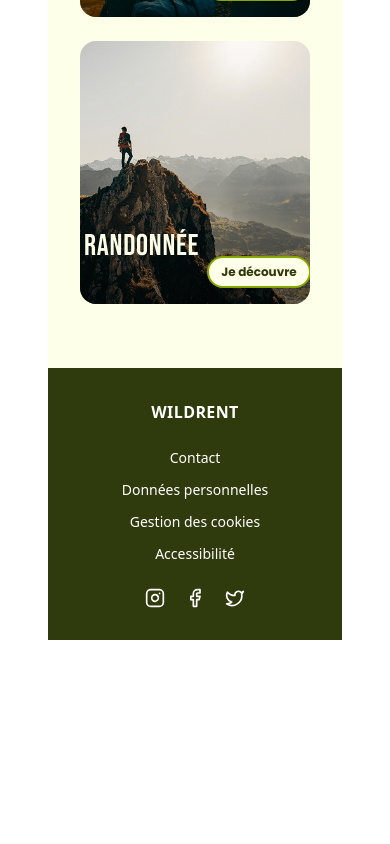
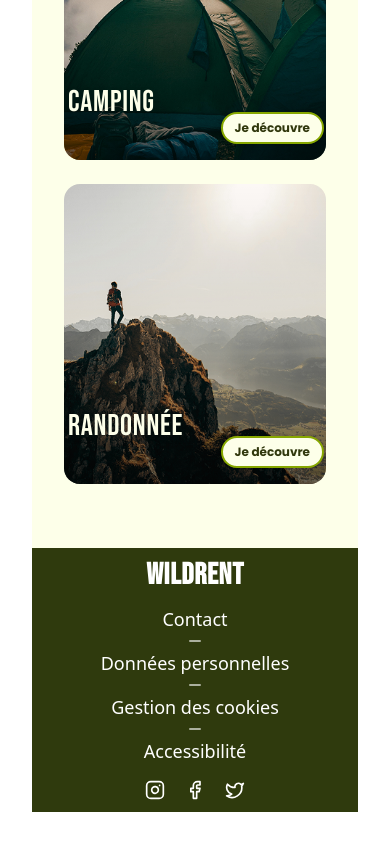
Before and after one commit to WildCodeSchool/2025-03-wns-green-WildRent, a React (Vite) app in the folder frontend/: page / in a window 390 px wide. Shown: the part 1690-2534 px from the top of the page. Before the commit the page ends 2362 px from the top, so only its background shows below. Built offline with nearby package versions, Linux system fonts and the light colour scheme.

Commit message:
style(footer): finalize responsive footer layout

```diff
--- a/frontend/src/App.tsx
+++ b/frontend/src/App.tsx
@@ -5,11 +5,11 @@ import { Navbar } from "./components/Layout/Navbar/Navbar";
 
 function App() {
   return (
-        <div className="max-w-4xl mx-auto mt-10 px-4">
+        <>
           <Navbar />
           <CategoryGrid />
           <Footer />
-        </div>
+        </>
   );
 }
 
--- a/frontend/src/components/Layout/Footer/Footer.tsx
+++ b/frontend/src/components/Layout/Footer/Footer.tsx
@@ -1,22 +1,19 @@
-import {
-  Instagram,
-  Facebook,
-  Twitter,
-} from "lucide-react";
+import { Instagram, Facebook, Twitter } from "lucide-react";
 import { footerStyles as s } from "../Footer/footer.styles";
 
 export const Footer = () => {
   return (
     <footer className={s.wrapper}>
+      <div className="w-full">
         {/* Desktop & Tablet */}
         <div className={s.desktop.container}>
           <span className={s.desktop.logo}>WILDRENT</span>
 
           <nav className={s.desktop.nav}>
-          <a href="#">Contact</a>
-          <a href="#">Données personnelles</a>
-          <a href="#">Gestion des cookies</a>
-          <a href="#">Accessibilité</a>
+            <a href="/contact">Contact</a>
+            <a href="/privacy">Données personnelles</a>
+            <a href="/cookies">Gestion des cookies</a>
+            <a href="/accessibility">Accessibilité</a>
           </nav>
 
           <div className={s.desktop.social}>
@@ -31,10 +28,13 @@ export const Footer = () => {
           <span className={s.mobile.logo}>WILDRENT</span>
 
           <nav className={s.mobile.nav}>
-          <a href="#">Contact</a>
-          <a href="#">Données personnelles</a>
-          <a href="#">Gestion des cookies</a>
-          <a href="#">Accessibilité</a>
+            <a href="/contact">Contact</a>
+            <span className={s.mobile.divider} />
+            <a href="/privacy">Données personnelles</a>
+            <span className={s.mobile.divider} />
+            <a href="/cookies">Gestion des cookies</a>
+            <span className={s.mobile.divider} />
+            <a href="/accessibility">Accessibilité</a>
           </nav>
 
           <div className={s.mobile.social}>
@@ -43,6 +43,7 @@ export const Footer = () => {
             <Twitter size={20} className={s.mobile.icon} />
           </div>
         </div>
+      </div>
     </footer>
   );
 };
--- a/frontend/src/components/Layout/Footer/footer.styles.ts
+++ b/frontend/src/components/Layout/Footer/footer.styles.ts
@@ -4,16 +4,17 @@ export const footerStyles = {
   desktop: {
     container:
       "hidden md:flex max-w-7xl mx-auto h-16 px-6 items-center justify-between",
-    logo: "font-bold tracking-wide",
+    logo: "font-[family-name:var(--font-title)] font-bold text-3xl tracking-wide leading-relaxed",
     nav: "flex gap-6 text-sm",
     social: "flex gap-4",
     icon: "hover:text-[#87a700] transition-colors",
   },
 
   mobile: {
-    container: "md:hidden px-6 py-8 flex flex-col gap-6",
-    logo: "font-bold tracking-wide",
-    nav: "flex flex-col gap-3 text-sm",
+    container: "md:hidden w-full px-7 py-3 flex flex-col gap-6 items-center",
+    logo: "font-[family-name:var(--font-title)] font-bold text-3xl tracking-wide leading-none",
+    nav: "flex flex-col gap-3 text-[18px] items-center text-center leading-[10px] max-w-[360px]",
+    divider: "w-3 h-[2px] bg-white/60 my-1 rounded-full",
     social: "flex justify-center gap-5",
     icon: "hover:text-[#87a700] transition-colors",
   },
```
Lines whose indentation alone changed are shown as unchanged.
